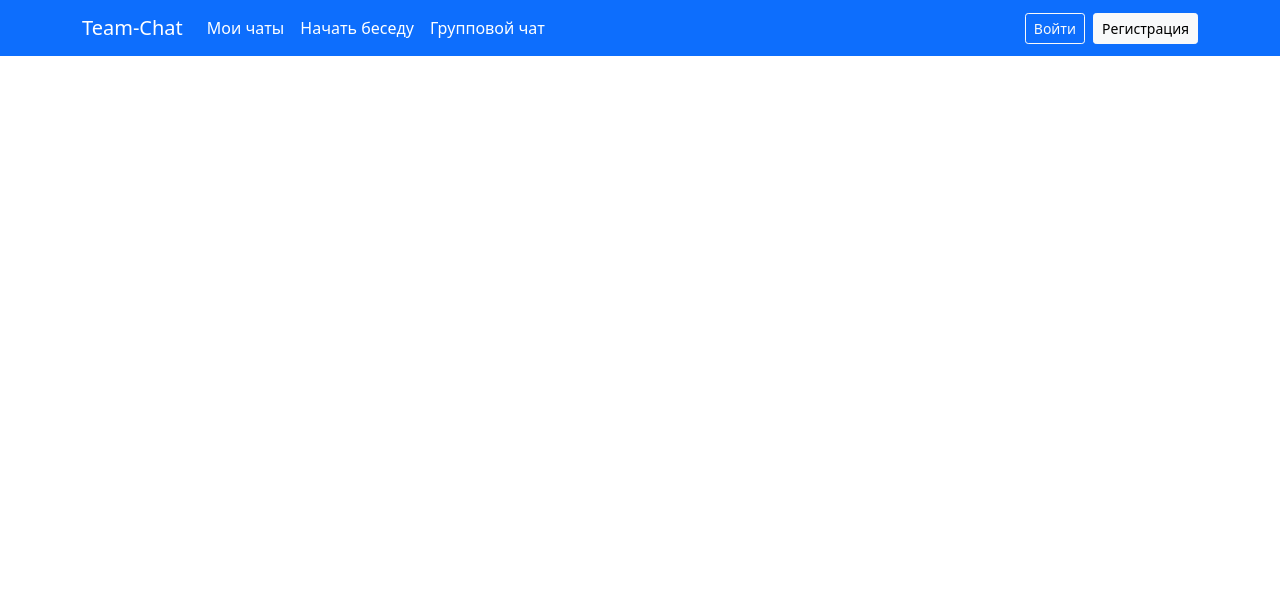
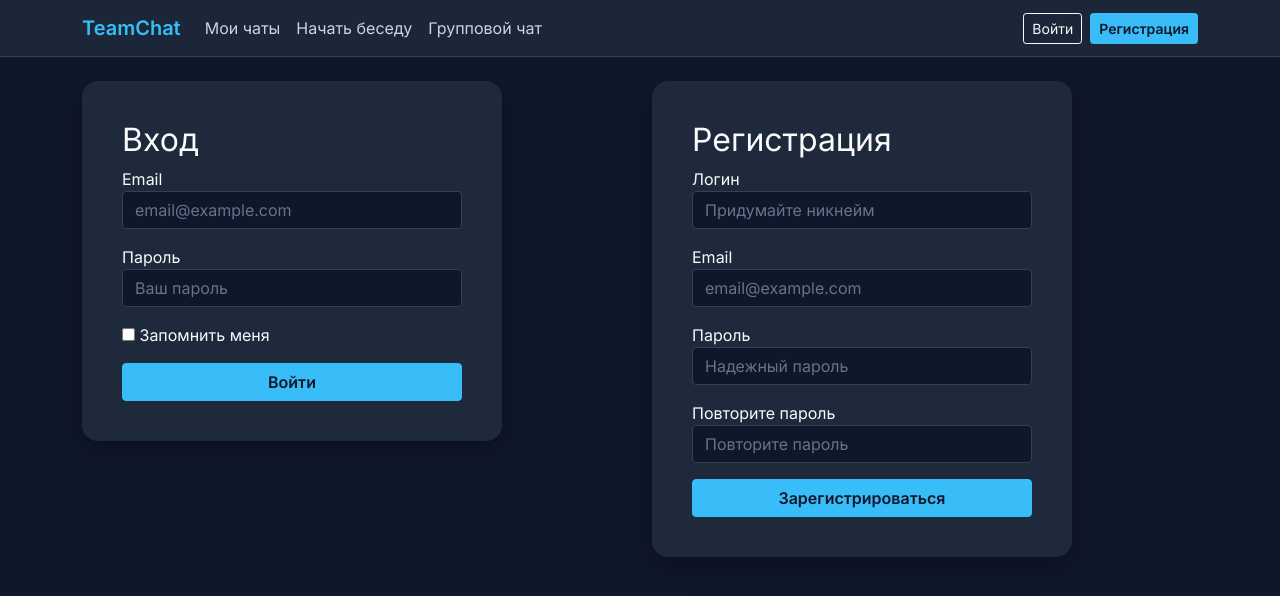
Before and after one commit to anarbz/team-chat, a Flask app: page / in a window 1280 px wide. Shown: the top 596 px of the page. Run offline with Flask 3, Linux system fonts and the light colour scheme.

Commit message:
восстановление архитектуры после неудачного merdge

```diff
--- a/forms/user.py
+++ b/forms/user.py
@@ -1,18 +1,16 @@
 from flask_wtf import FlaskForm
-from wtforms import PasswordField, StringField, SubmitField, BooleanField
+from wtforms import StringField, PasswordField, SubmitField, BooleanField
 from wtforms.validators import DataRequired, Email, EqualTo
 
 class RegisterForm(FlaskForm):
-    login = StringField('Логин (как вас будут видеть в чате)', validators=[DataRequired()])
-    email = StringField('Электронная почта', validators=[DataRequired(), Email()])
-    password = PasswordField('Парол', validators=[DataRequired()])
-    password_again = PasswordField('Повторите пароль', validators=[
-        DataRequired(), EqualTo('password', message='Пароли должны совпадать')
-    ])
+    login = StringField('Логин', validators=[DataRequired()])
+    email = StringField('Email', validators=[DataRequired(), Email()])
+    password = PasswordField('Пароль', validators=[DataRequired()])
+    password_again = PasswordField('Повторите пароль', validators=[DataRequired(), EqualTo('password', message='Пароли должны совпадать')])
     submit = SubmitField('Зарегистрироваться')
 
 class LoginForm(FlaskForm):
-    email = StringField('Почта', validators=[DataRequired(), Email()])
-    password = PasswordField('Парол', validators=[DataRequired()])
-    remember_me = BooleanField('Запомнить меня пж')
+    email = StringField('Email', validators=[DataRequired(), Email()])
+    password = PasswordField('Пароль', validators=[DataRequired()])
+    remember_me = BooleanField('Запомнить меня')
     submit = SubmitField('Войти')
--- a/main.py
+++ b/main.py
@@ -1,69 +1,21 @@
-from flask import Flask, render_template, redirect, url_for
-from flask_login import LoginManager, login_user, login_required, logout_user, current_user
+from flask import Flask
+from flask_login import LoginManager
 from data import db_session
 from data.users import User
-from forms.user import RegisterForm, LoginForm
-from routes import auth_bp, dashboard_bp, enter_bp, chat_bp, chats_list_bp, edit_chat_bp, delete_chat_bp, chat_members_bp
-
-app = Flask(__name__)
-app.config['SECRET_KEY'] = 'yandex_secret_key'
+from routes import (auth_bp, dashboard_bp, enter_bp, chat_bp,
+                    chats_list_bp, edit_chat_bp, delete_chat_bp,
+                    chat_members_bp)
 
 login_manager = LoginManager()
-login_manager.init_app(app)
-login_manager.login_view = 'login'
 
-@login_manager.user_loader
-def load_user(user_id):
-    db_sess = db_session.create_session()
-    return db_sess.query(User).get(user_id)
+def create_app():
+    app = Flask(__name__)
+    app.config['SECRET_KEY'] = 'my-super-secretkey_123'
 
-@app.route('/')
-def index():
-    return render_template('base.html', title='Главная')
+    db_session.global_init("db/team_chat.db")
 
-@app.route('/register', methods=['GET', 'POST'])
-def register():
-    form = RegisterForm()
-    if form.validate_on_submit():
-        db_sess = db_session.create_session()
-        # Проверка, нет ли уже такого пользователя
-        if db_sess.query(User).filter(User.email == form.email.data).first():
-            return render_template('register.html', title='Регистрация',
-                                   form=form, message="Такой пользователь уже есть")
-
-        user = User(login=form.login.data, email=form.email.data)
-        user.set_password(form.password.data)
-        db_sess.add(user)
-        db_sess.commit()
-        return redirect('/login')
-    return render_template('register.html', title='Регистрация', form=form)
-
-@app.route('/login', methods=['GET', 'POST'])
-def login():
-    form = LoginForm()
-    if form.validate_on_submit():
-        db_sess = db_session.create_session()
-        user = db_sess.query(User).filter(User.email == form.email.data).first()
-        if user and user.check_password(form.password.data):
-            login_user(user, remember=form.remember_me.data)
-            return redirect("/")
-        return render_template('login.html', message="Неправильный логин или пароль", form=form)
-    return render_template('login.html', title='Авторизация', form=form)
-
-@app.route('/logout')
-@login_required
-def logout():
-    logout_user()
-    return redirect("/")
-
-@app.route('/profile')
-@login_required
-def profile():
-    return render_template('profile.html', title='Мой профиль')
-
-
-def main():
-    db_session.global_init("db/team_chat.db")
+    login_manager.init_app(app)
+    login_manager.login_view = 'auth.index'
 
     app.register_blueprint(auth_bp)
     app.register_blueprint(dashboard_bp)
@@ -74,7 +26,16 @@ def main():
     app.register_blueprint(delete_chat_bp)
     app.register_blueprint(chat_members_bp)
 
-    app.run(port=8080, host='127.0.0.1')
+    return app
+
+@login_manager.user_loader
+def load_user(user_id):
+    db_sess = db_session.create_session()
+    return db_sess.get(User, int(user_id))
+
+def main():
+    app = create_app()
+    app.run(debug=True)
 
 if __name__ == '__main__':
     main()
--- a/reset_db.py
+++ b/services/reset_db.py
@@ -3,7 +3,7 @@ import shutil
 import sys
 
 def reset_all():
-    db_dir = "db"
+    db_dir = "../db"
     chats_dir = os.path.join(db_dir, "chats")
 
     main_db = os.path.join(db_dir, "team_chat.db")
--- a/static/css/style.css
+++ b/static/css/style.css
@@ -1,7 +1,11 @@
+/* цвета нового дизайна */
 :root {
     --bg-color: #0f172a;
+    --panel-color: #111827;
     --card-bg: #1e293b;
+    --border-color: #334155;
     --text-color: #f8fafc;
+    --muted-color: #cbd5e1;
     --primary-color: #38bdf8;
     --primary-hover: #0ea5e9;
     --error-color: #ef4444;
@@ -14,58 +18,166 @@ body {
     color: var(--text-color);
 }
 
-.navbar {
-    display: flex;
-    justify-content: space-between;
-    align-items: center;
-    padding: 1rem 2rem;
-    background: rgba(30, 41, 59, 0.8);
-    backdrop-filter: blur(10px);
-    border-bottom: 1px solid #334155;
+a {
+    color: var(--primary-color);
 }
 
-.logo { font-size: 1.5rem; font-weight: 600; color: var(--primary-color); text-decoration: none; }
-.nav-links a { margin-left: 1.5rem; color: #cbd5e1; text-decoration: none; transition: 0.3s; }
-.nav-links a:hover { color: var(--primary-color); }
+.navbar {
+    background: rgba(30, 41, 59, 0.88) !important;
+    backdrop-filter: blur(10px);
+    border-bottom: 1px solid var(--border-color);
+}
 
-.container {
-    display: flex;
-    justify-content: center;
-    align-items: center;
-    min-height: 80vh;
+.navbar-brand {
+    color: var(--primary-color) !important;
+    font-weight: 600;
+}
+
+.navbar .nav-link {
+    color: var(--muted-color) !important;
+}
+
+.navbar .nav-link:hover {
+    color: var(--primary-color) !important;
+}
+
+main.container {
+    padding-bottom: 2rem;
+}
+
+h1, h2, h3, h4, h5 {
+    color: var(--text-color);
+}
+
+.text-muted,
+.form-text {
+    color: #94a3b8 !important;
+}
+
+.card,
+.auth-card,
+.list-group-item,
+.modal-content {
+    background: var(--card-bg);
+    color: var(--text-color);
+    border-color: var(--border-color);
 }
 
 .auth-card {
-    background: var(--card-bg);
     padding: 2.5rem;
     border-radius: 1rem;
-    box-shadow: 0 10px 25px rgba(0,0,0,0.3);
+    box-shadow: 0 10px 25px rgba(0, 0, 0, 0.28);
     width: 100%;
-    max-width: 400px;
+    max-width: 420px;
 }
 
-input[type="text"], input[type="email"], input[type="password"] {
+.auth-grid {
+    display: grid;
+    grid-template-columns: repeat(auto-fit, minmax(280px, 1fr));
+    gap: 1.5rem;
+    align-items: start;
     width: 100%;
-    padding: 0.75rem;
-    margin: 0.5rem 0 1.2rem;
-    border-radius: 0.5rem;
-    border: 1px solid #334155;
+}
+
+.auth-card .btn-primary {
+    width: 100%;
+}
+
+.border,
+.border-bottom {
+    border-color: var(--border-color) !important;
+}
+
+.bg-light {
+    background-color: var(--panel-color) !important;
+    color: var(--text-color);
+}
+
+.form-control {
     background: #0f172a;
-    color: white;
-    box-sizing: border-box;
+    border-color: var(--border-color);
+    color: var(--text-color);
+}
+
+.form-control:focus {
+    background: #0f172a;
+    border-color: var(--primary-color);
+    color: var(--text-color);
+    box-shadow: 0 0 0 0.2rem rgba(56, 189, 248, 0.18);
+}
+
+.form-control::placeholder {
+    color: #64748b;
 }
 
 .btn-primary {
     background: var(--primary-color);
+    border-color: var(--primary-color);
     color: #0f172a;
-    padding: 0.75rem 1.5rem;
-    border: none;
-    border-radius: 0.5rem;
     font-weight: 600;
-    cursor: pointer;
-    width: 100%;
-    transition: 0.3s;
 }
 
-.btn-primary:hover { background: var(--primary-hover); }
-.error-msg { color: var(--error-color); font-size: 0.9rem; margin-bottom: 1rem; }
+.btn-primary:hover,
+.btn-primary:focus {
+    background: var(--primary-hover);
+    border-color: var(--primary-hover);
+    color: #0f172a;
+}
+
+.btn-outline-primary {
+    border-color: var(--primary-color);
+    color: var(--primary-color);
+}
+
+.btn-outline-primary:hover,
+.btn-outline-primary:focus {
+    background: var(--primary-color);
+    border-color: var(--primary-color);
+    color: #0f172a;
+}
+
+.btn-secondary {
+    background: #475569;
+    border-color: #475569;
+}
+
+.btn-outline-secondary {
+    border-color: #64748b;
+    color: var(--muted-color);
+}
+
+.btn-outline-secondary:hover,
+.btn-outline-secondary:focus {
+    background: #64748b;
+    border-color: #64748b;
+    color: var(--text-color);
+}
+
+.btn-light {
+    background: var(--primary-color);
+    border-color: var(--primary-color);
+    color: #0f172a;
+    font-weight: 600;
+}
+
+.alert-info {
+    background: rgba(56, 189, 248, 0.12);
+    border-color: rgba(56, 189, 248, 0.3);
+    color: var(--text-color);
+}
+
+.alert-danger {
+    background: rgba(239, 68, 68, 0.12);
+    border-color: rgba(239, 68, 68, 0.35);
+    color: var(--text-color);
+}
+
+.error-msg {
+    color: var(--error-color);
+    font-size: 0.9rem;
+    margin-bottom: 1rem;
+}
+
+.message:last-child {
+    border-bottom: 0 !important;
+}
--- a/templates/base.html
+++ b/templates/base.html
@@ -8,13 +8,16 @@
           href="https://cdn.jsdelivr.net/npm/bootstrap@5.0.0-beta1/dist/css/bootstrap.min.css"
           integrity="sha384-giJF6kkoqNQ00vy+HMDP7azOuL0xtbfIcaT9wjKHr8RbDVddVHyTfAAsrekwKmP1"
           crossorigin="anonymous">
+    <link href="https://fonts.googleapis.com/css2?family=Inter:wght@400;600&display=swap" rel="stylesheet">
+    <!-- подключаем общий стиль -->
+    <link rel="stylesheet" href="{{ url_for('static', filename='css/style.css') }}">
 
     <title>{{ title if title else "Team-Chat" }}</title>
 </head>
 <body>
     <nav class="navbar navbar-expand-lg navbar-dark bg-primary">
         <div class="container">
-            <a class="navbar-brand" href="/dashboard">Team-Chat</a>
+            <a class="navbar-brand" href="/dashboard">TeamChat</a>
 
             <div class="navbar-nav me-auto">
                 <a class="nav-link text-white" href="/chats">Мои чаты</a>
--- a/templates/index.html
+++ b/templates/index.html
@@ -1,66 +1,64 @@
-<!DOCTYPE html>
-<html lang="ru">
-<head>
-    <meta charset="UTF-8">
-    <title>Вход и регистрация</title>
-    <style>
-        body { font-family: sans-serif; margin: 40px; }
-        .container { display: flex; gap: 40px; }
-        .form-box { border: 1px solid #ccc; padding: 20px; width: 300px; border-radius: 8px; }
-        .form-box h2 { margin-top: 0; }
-        input { width: 100%; margin: 5px 0 10px; padding: 6px; }
-        button { padding: 6px 12px; }
-        .error { color: red; font-size: 0.9em; }
-    </style>
-</head>
-<body>
-    <div class="container">
-        <div class="form-box">
+{% extends "base.html" %}
+
+{% block content %}
+{# новые карточки входа #}
+<div class="auth-grid">
+    <div class="auth-card">
         <h2>Вход</h2>
         <form method="post">
             {{ login_form.hidden_tag() }}
+
             <p>
                 {{ login_form.email.label }}<br>
-                    {{ login_form.email() }}
+                {{ login_form.email(class="form-control", placeholder="email@example.com") }}
             </p>
+
             <p>
                 {{ login_form.password.label }}<br>
-                    {{ login_form.password() }}
+                {{ login_form.password(class="form-control", placeholder="Ваш пароль") }}
             </p>
+
             <p>{{ login_form.remember_me() }} {{ login_form.remember_me.label }}</p>
-                <button type="submit" name="login_submit" value="1">Войти</button>
+
+            <button class="btn btn-primary" type="submit" name="login_submit" value="1">Войти</button>
+
             {% if message %}
-                    <div class="error">{{ message }}</div>
+                <div class="error-msg mt-3">{{ message }}</div>
             {% endif %}
         </form>
     </div>
 
-        <div class="form-box">
+    <div class="auth-card">
         <h2>Регистрация</h2>
         <form method="post">
             {{ register_form.hidden_tag() }}
+
             <p>
                 {{ register_form.login.label }}<br>
-                    {{ register_form.login() }}
+                {{ register_form.login(class="form-control", placeholder="Придумайте никнейм") }}
             </p>
+
             <p>
                 {{ register_form.email.label }}<br>
-                    {{ register_form.email() }}
+                {{ register_form.email(class="form-control", placeholder="email@example.com") }}
             </p>
+
             <p>
                 {{ register_form.password.label }}<br>
-                    {{ register_form.password() }}
+                {{ register_form.password(class="form-control", placeholder="Надежный пароль") }}
             </p>
+
             <p>
                 {{ register_form.password_again.label }}<br>
-                    {{ register_form.password_again() }}
+                {{ register_form.password_again(class="form-control", placeholder="Повторите пароль") }}
             </p>
-                <button type="submit" name="register_submit" value="1">Зарегистрироваться</button>
+
+            <button class="btn btn-primary" type="submit" name="register_submit" value="1">Зарегистрироваться</button>
+
             {% if reg_message %}
-                    <div class="error">{{ reg_message }}</div>
+                <div class="error-msg mt-3">{{ reg_message }}</div>
             {% endif %}
         </form>
     </div>
 </div>
-</body>
-</html>
+{% endblock %}
```
Also changed, not shown: data/users.py (+3 -5 lines), routes/chat_routes.py (+25 -35 lines), services/message_operations.py (+16 -1 lines), templates/chat.html (+32 -65 lines), templates/login.html (+22 -6 lines), templates/profile.html (deleted, +0 -22 lines), templates/register.html (+8 -7 lines), utils/file_utils.py (+9 -6 lines). Lines whose indentation alone changed are shown as unchanged.
